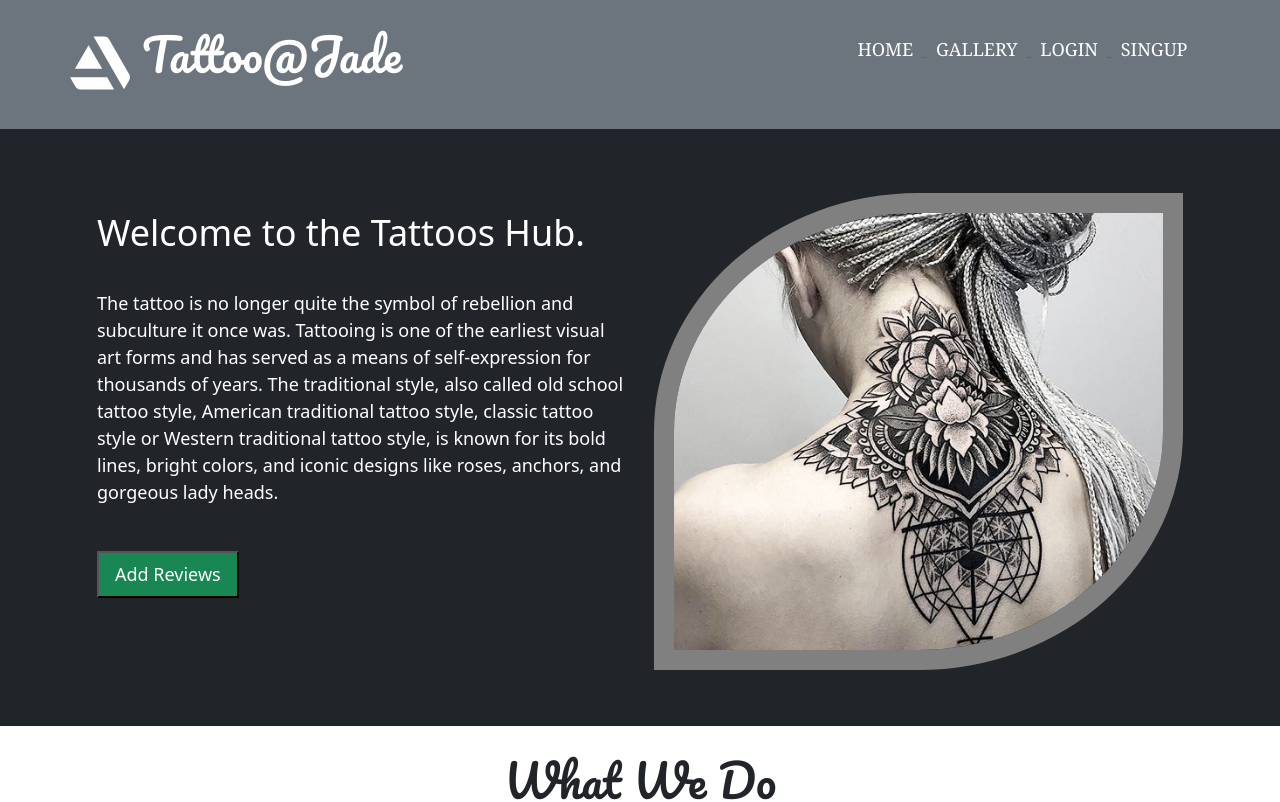
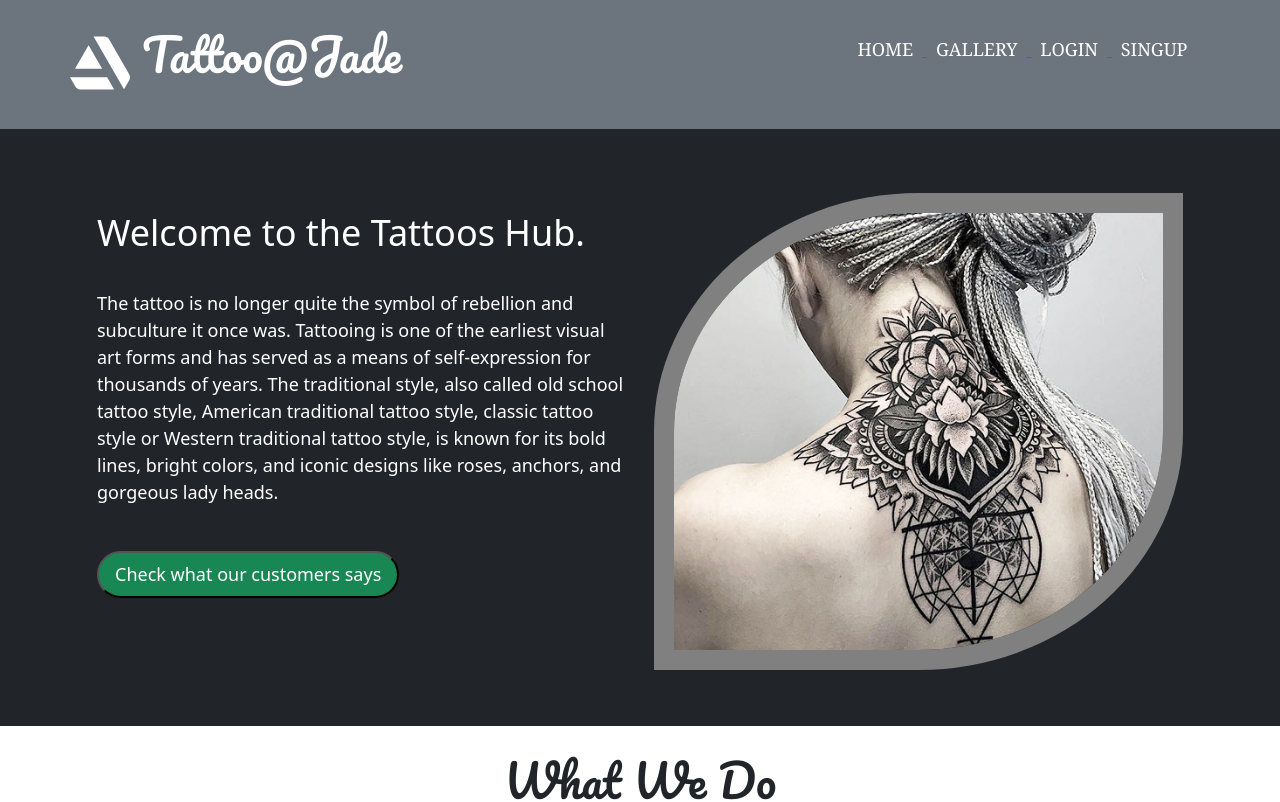
Before and after one commit to ALMA-DEV914/jade-tattoo-website, a React (Create React App) app in the folder client/: page / in a window 1280 px wide. Shown: the top 802 px of the page. Built offline with nearby package versions, Linux system fonts and the light colour scheme.

Commit message:
enhance buttons border

```diff
--- a/client/src/index.css
+++ b/client/src/index.css
@@ -39,6 +39,7 @@ button{
     padding: 8px 16px;
     background: none;
     color: white;
+    border-radius: 50px;
 }
 
 input{
--- a/client/src/pages/Homepage.js
+++ b/client/src/pages/Homepage.js
@@ -16,7 +16,7 @@ const Homepage = () => {
          <div className="col mt-4">
           <h2>Welcome to the Tattoos Hub.</h2><br></br>
           <p>The tattoo is no longer quite the symbol of rebellion and subculture it once was. Tattooing is one of the earliest visual art forms and has served as a means of self-expression for thousands of years. The traditional style, also called old school tattoo style, American traditional tattoo style, classic tattoo style or Western traditional tattoo style, is known for its bold lines, bright colors, and iconic designs like roses, anchors, and gorgeous lady heads.</p><br></br>
-         <Link to="/reviews" ><button className="bg-success">Add Reviews</button></Link>
+         <Link to="/reviews" ><button className="bg-success">Check what our customers says</button></Link>
           </div>
           <div className="col mt-2">
             <img src={hero} alt="hero-logo" width="100%" id="home-hero"/>
```
